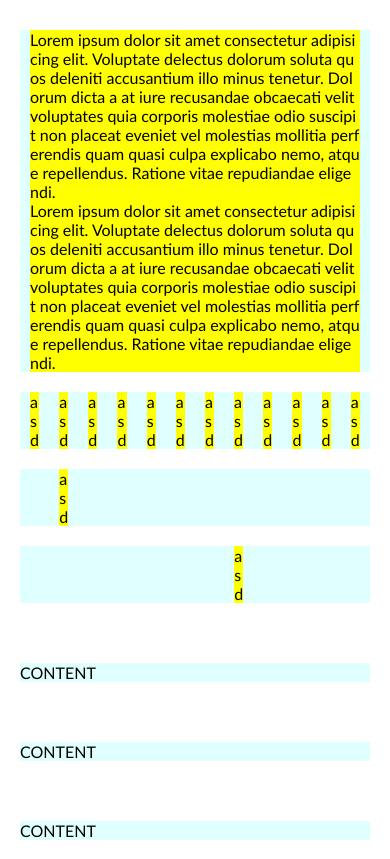
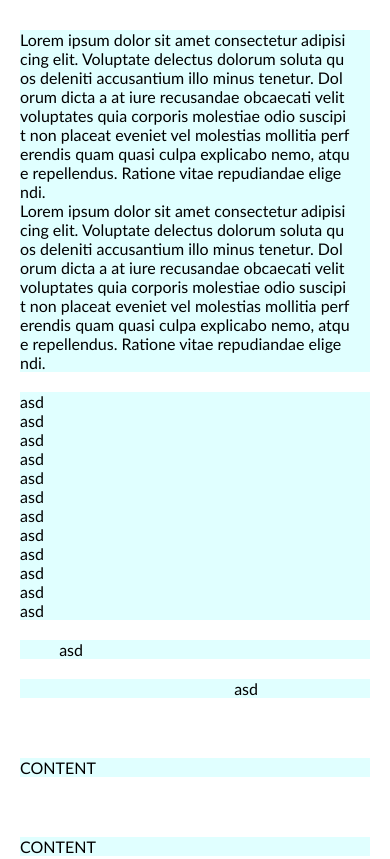
Before and after one commit to giedrotie/9-portfolio, a website: page index.html in a window 390 px wide. Shown: the top 859 px of the page. Drawn offline with Linux system fonts and the light colour scheme.

Commit message:
responsive bandymas

```diff
--- a/css/init/layout.css
+++ b/css/init/layout.css
@@ -39,7 +39,7 @@
     background-color: lightcyan;
     margin: 10px 0;
   }
-  .container > .row > [class*='col-'] {
+  .con
     float: left;
     margin-left: var(--half-gap);
     margin-right: var(--half-gap);
```
Also changed, not shown: img/docland-logo.png (deleted), img/hidden-image-1.png (deleted), img/hidden-image-2.png (deleted), img/main-image.png (deleted).
